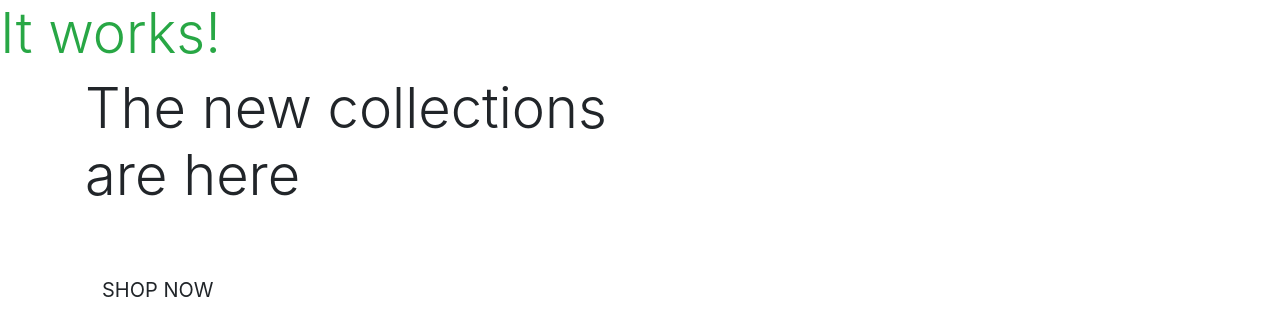
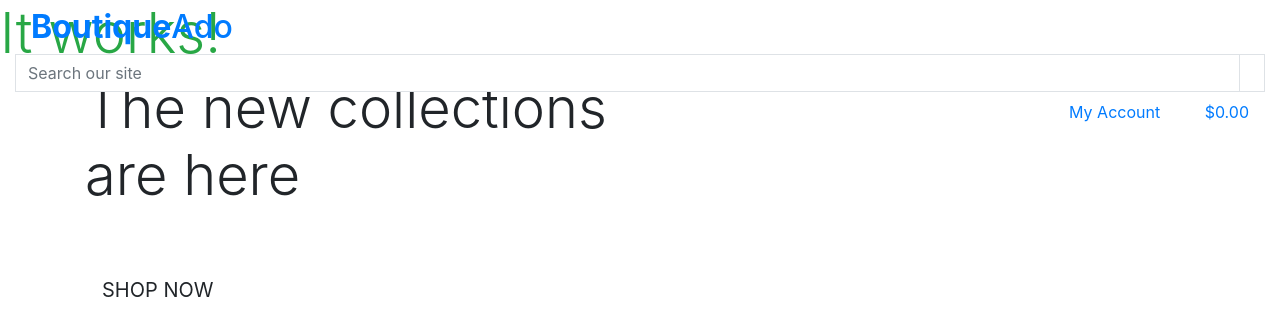
Before and after one commit to monicathomas8/boutique_ado_v1, a Django app: page / in a window 1280 px wide. Shown: the top 336 px of the page. Run offline with Django 3.2, Linux system fonts and the light colour scheme.

Commit message:
added main page header

```diff
--- a/home/templates/home/index.html
+++ b/home/templates/home/index.html
@@ -19,7 +19,7 @@
                 </h1>
                 <div class="my-5">
                     <h4>
-                        <a href="#" class="shop-now-btn btn btn-lg rounded-0 text-uppercase py-3">Shop now</a>
+                        <a href="#" class="shop-now-button btn btn-lg rounded-0 text-uppercase py-3">Shop now</a>
                     </h4>
                 </div>
             </div>
--- a/templates/base.html
+++ b/templates/base.html
@@ -11,7 +11,6 @@
     {% endblock %}
 
     {% block corecss %}
-
     <link rel="stylesheet" href="https://cdn.jsdelivr.net/npm/bootstrap@4.6.2/dist/css/bootstrap.min.css" integrity="sha384-xOolHFLEh07PJGoPkLv1IbcEPTNtaed2xpHsD9ESMhqIYd0nLMwNLD69Npy4HI+N" crossorigin="anonymous">
     {% endblock %}
 
@@ -30,10 +29,70 @@
     <title>Boutique Ado {% block extra_title %} {% endblock %} </title>
   </head>
   <body>
-    <header class="container-fluid fixed-top"></header>
+    <header class="container-fluid fixed-top">
+      <div class="row">
+        <div class="col-12 lg-4 my-auto py-1 py-lg-0 text-center text-lg-left">
+          <a href="{% url 'home' %}" class="nav-link main-logo-link">
+            <h2 class="logo-font text-black my-0"><strong>Boutique</strong>Ado</h2>
+          </a>
+        </div>
+        <div class="col-12 lg-4 my-auto py-1 py-lg-0">
+          <form method="get" action="#">
+            <div class="input-group w-100">
+              <input class="form-control border border-black rounded-0" type="text" name="q" placeholder="Search our site">
+              <div class="input-group-append">
+                <button class="form-control btn btn-black border border-black rounded-0" type="submit">
+                  <span class="icon">
+                    <i class="fas fa-search"></i>
+                  </span>
+                </button>
+              </div>
+            </div>
+          </form>
+        </div>
+        <div class="col-12 lg-4 my-auto py-1 py-lg-0">
+          <ul class="list-inline list-unstyled text-center text-lg-right my-0">
+            <li class="list-inline-item dropdown">
+              <a class="text-black nav-link" href="#" id="user-options" data-toggle="dropdown" aria-haspopup="true" aria-expanded="false">
+                <div class="text-center">
+                  <div><i class="fas fa-search fa-lg"></i></div>
+                  <p class="my-0">My Account</p>
+                </div>
+              </a>
+              <div class="dropdown-menu border-0" aria-labelledby="user-options">
+                {% if request.user.is_authenticated %}
+                    {% if request.user.is_superuser %}
+                        <a  href="" class="dropdown-item">Product Management</a>
+                    {% endif %}
+                    <a href="" class="dropdown-item">My Profile</a>
+                    <a href="{% url 'account_logout' %}" class="dropdown-item">Logout</a>
+                {% else %}
+                    <a href="{% url 'account_signup' %}" class="dropdown-item">Register</a>
+                    <a href="{% url 'account_login' %}" class="dropdown-item">Login</a>
+                {% endif %}
+              </div>
+            </li>
+            <li class="list-inline-item">
+              <a class="{% if grand_total %}text-info font-weight-bold{% else %}text-black{% endif %} nav-link" href="">
+                <div class="text-center">
+                  <div><i class="fas fa-shopping-bag fa-lg"></i></div>
+                  <p class="my-0">
+                    {% if grand_total %}
+                        ${{ grand_total|floatformat:2 }}
+                    {% else %}
+                        $0.00
+                    {% endif %}
+                  </p>
+                </div>
+              </a>
+            </li>
+          </ul>
+        </div>
+      </div>
+    </header>
 
     {% if messages %}
-    <div class="messages-container"></div>
+        <div class="messages-container"></div>
     {% endif %}
 
     {% block page_header %}
```
